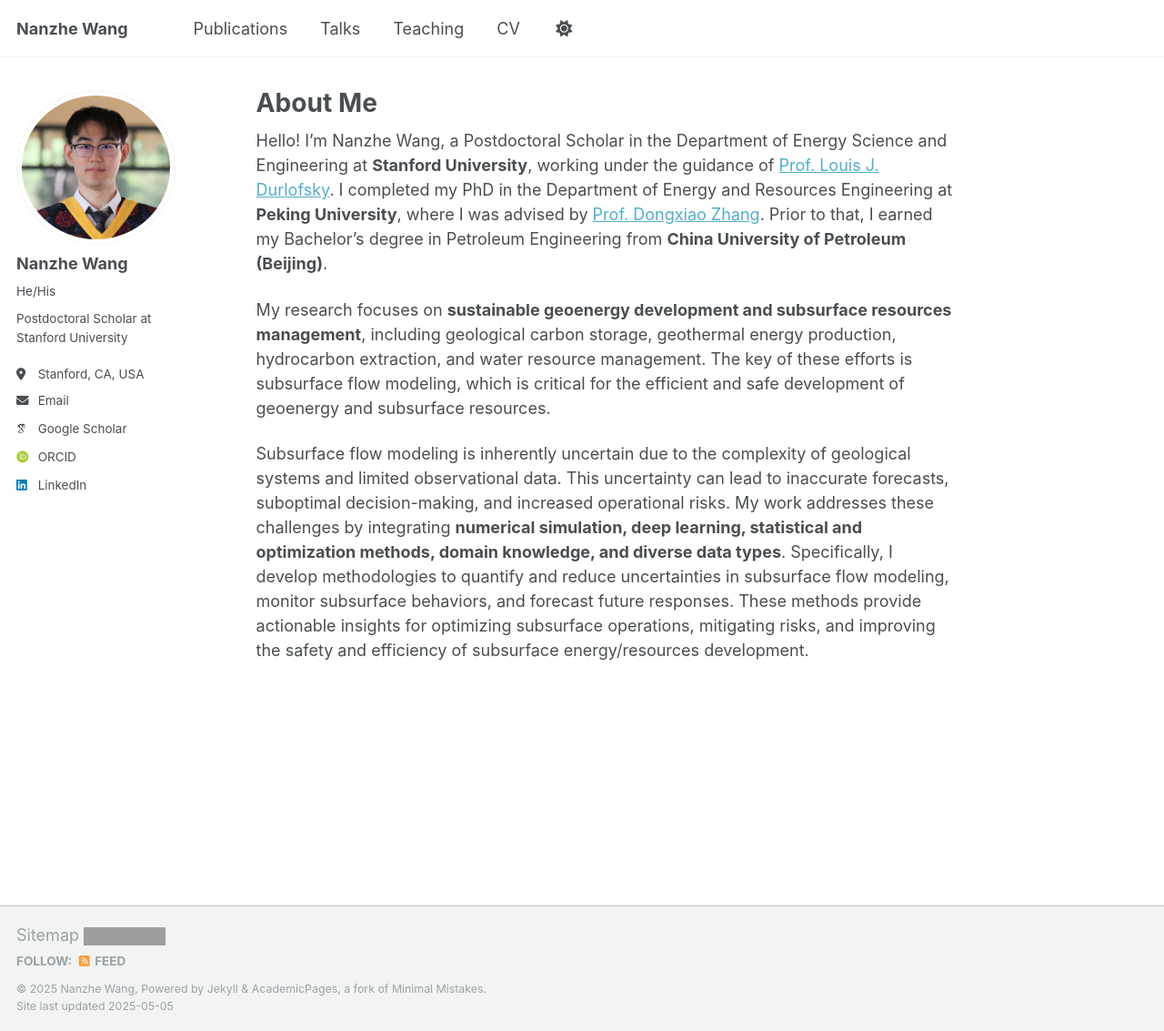
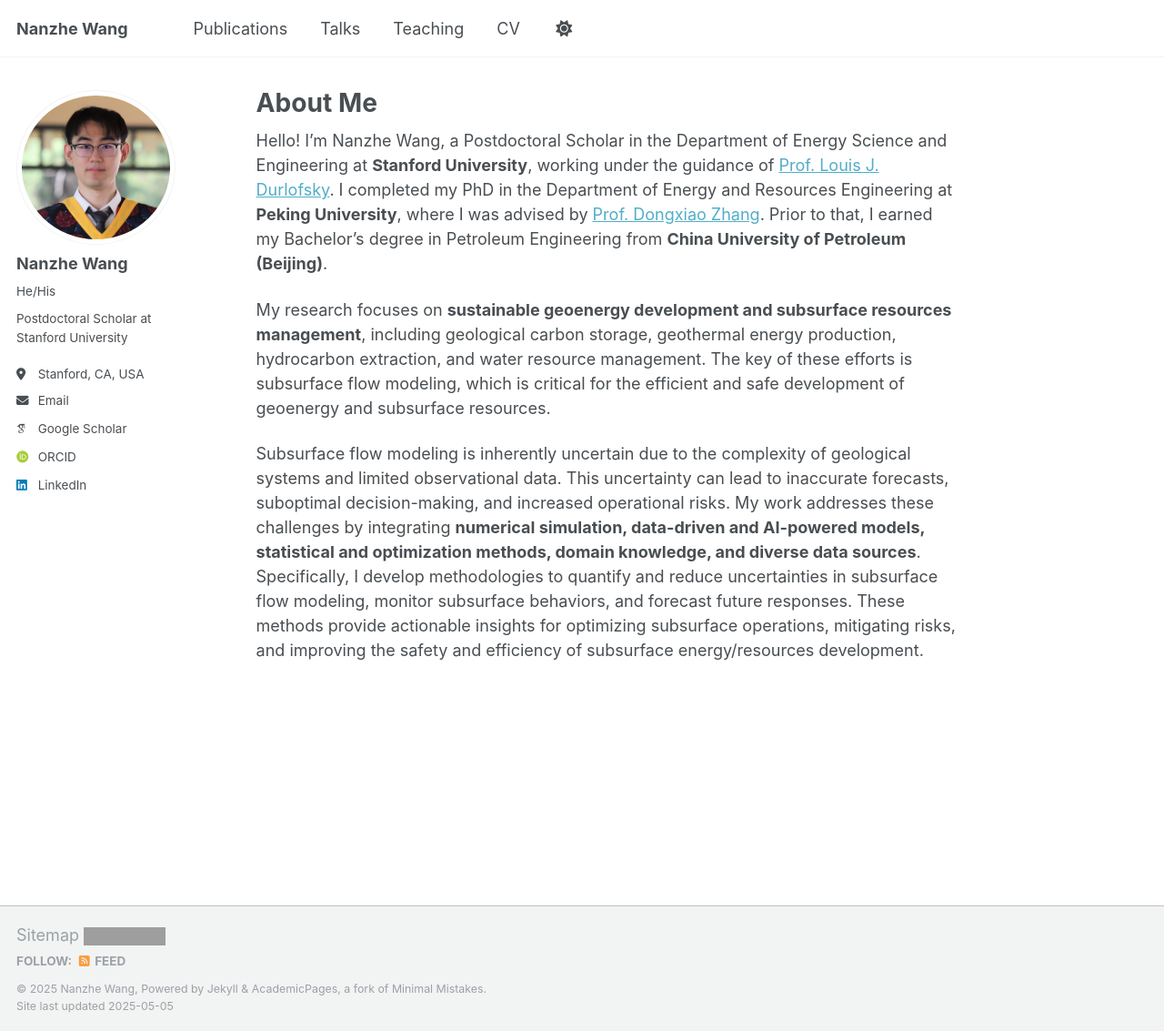
Before and after one commit to NanzheWang/nanzhewang.github.io, a Jekyll site: the page built from _pages/about.md, in a window 1280 px wide and 1133 px high. Shown: the whole window at 91% size. Built offline with Jekyll 4.4.1, drawn with Linux system fonts in a browser that asks for light colours; some web fonts are replaced; grey boxes are pictures that could not be loaded.

Commit message:
Update about.md

```diff
--- a/_pages/about.md
+++ b/_pages/about.md
@@ -11,7 +11,7 @@ Hello! I'm Nanzhe Wang, a Postdoctoral Scholar in the Department of Energy Scien
 
 My research focuses on **sustainable geoenergy development and subsurface resources management**, including geological carbon storage, geothermal energy production, hydrocarbon extraction, and water resource management. The key of these efforts is subsurface flow modeling, which is critical for the efficient and safe development of geoenergy and subsurface resources.
 
-Subsurface flow modeling is inherently uncertain due to the complexity of geological systems and limited observational data. This uncertainty can lead to inaccurate forecasts, suboptimal decision-making, and increased operational risks. My work addresses these challenges by integrating **numerical simulation, deep learning, statistical and optimization methods, domain knowledge, and diverse data types**. Specifically, I develop methodologies to quantify and reduce uncertainties in subsurface flow modeling, monitor subsurface behaviors, and forecast future responses. These methods provide actionable insights for optimizing subsurface operations, mitigating risks, and improving the safety and efficiency of subsurface energy/resources development.
+Subsurface flow modeling is inherently uncertain due to the complexity of geological systems and limited observational data. This uncertainty can lead to inaccurate forecasts, suboptimal decision-making, and increased operational risks. My work addresses these challenges by integrating **numerical simulation, data-driven and AI-powered models, statistical and optimization methods, domain knowledge, and diverse data sources**. Specifically, I develop methodologies to quantify and reduce uncertainties in subsurface flow modeling, monitor subsurface behaviors, and forecast future responses. These methods provide actionable insights for optimizing subsurface operations, mitigating risks, and improving the safety and efficiency of subsurface energy/resources development.
 
 
 <!--
```
